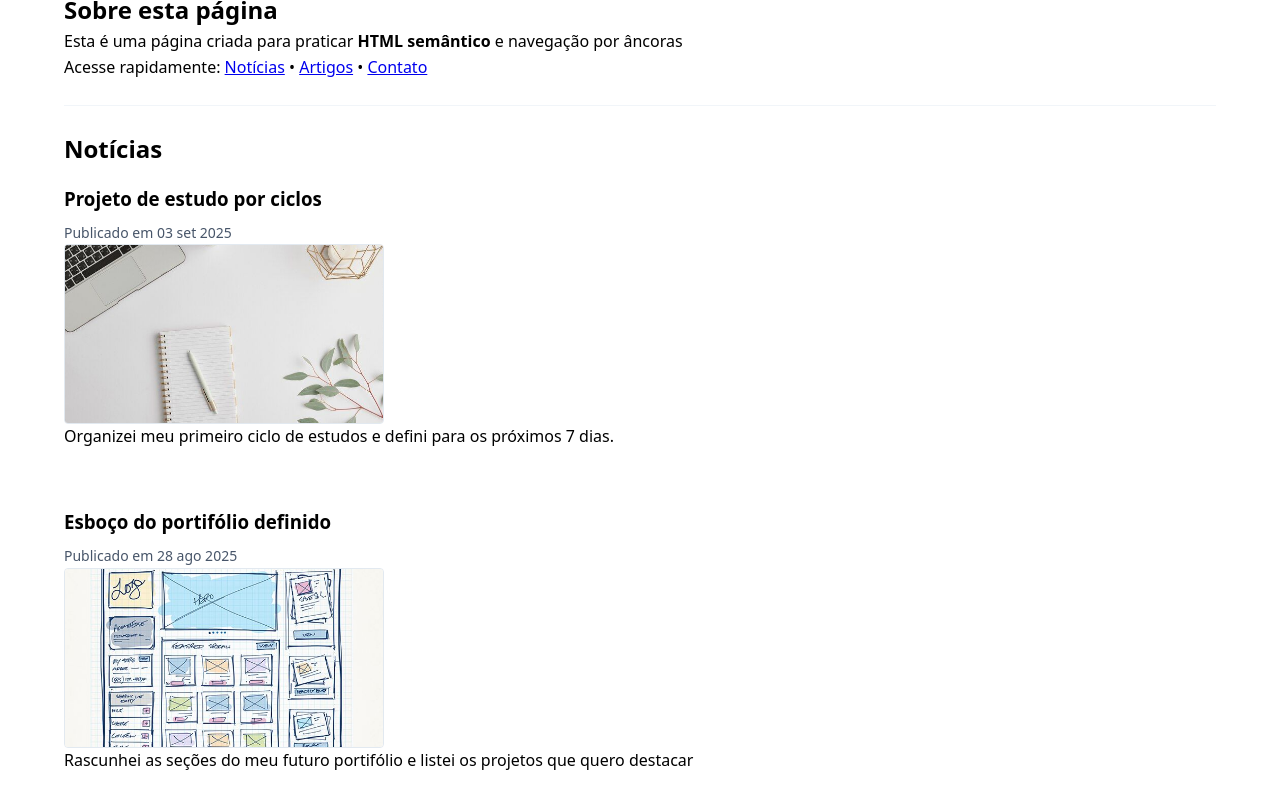
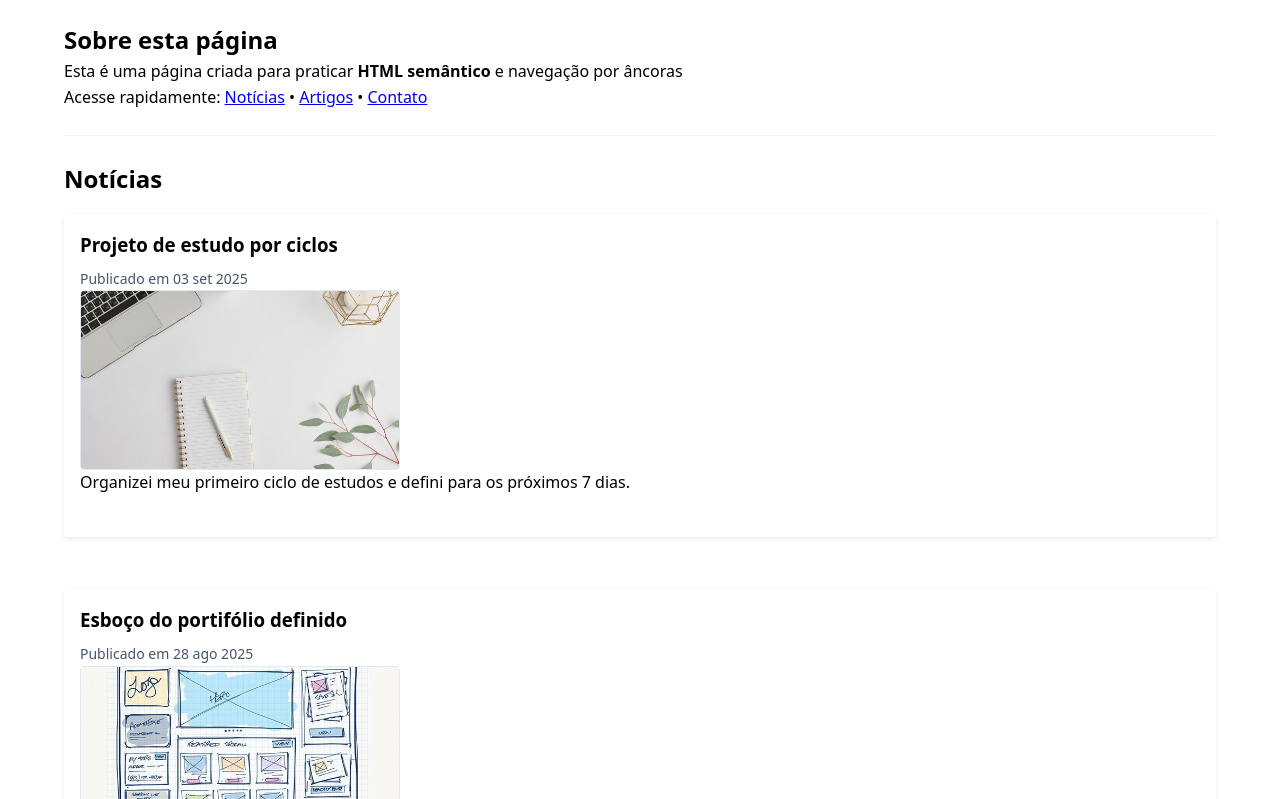
Before and after one commit to pbLola/M1-P1-N3_, a plain HTML site: page index.html in a window 1280 px wide. Shown: the part 276-1075 px from the top of the page. Drawn offline with Linux system fonts and the light colour scheme.

Commit message:
fiz(html, css): ajusta classe 'head-inner' para 'header-inner' .

```diff
--- a/css/style.css
+++ b/css/style.css
@@ -6,7 +6,7 @@
 body {
   font-family: system-ui, -apple-system, Segoe UI, Roboto, Arial, sans-serif;
   line-height: 1.6;
-  padding: 20;
+  padding: 20px;
 }
 .container {
   max-width: 1200px;
@@ -30,7 +30,7 @@ body {
   padding: 15px;
   margin-bottom: 20px;
 }
-.head-inner span {
+.header-inner span {
   margin-bottom: 10px;
 }
 .brand {
@@ -60,9 +60,7 @@ html {
 section {
   padding: 24px 0;
 }
-section {
-  list-style: none;
-}
+
 section + section {
   border-top: 1px solid #f1f5f9;
 }
@@ -81,11 +79,11 @@ section + section {
 }
 article {
   display: block;
-  /*background: #fff;
+  background: #fff;
   padding: 16px;
   border-radius: 4px;
-  box-shadow: 0 2px 5px rgba(0, 0, 0, 0.05);
-  margin-bottom: 20px;*/
+  box-shadow: 0 2px 5px rgba(0, 0, 0, 0.08);
+  margin-bottom: 20px;
 }
 article h3 {
   margin: 0 0 8px;
```
